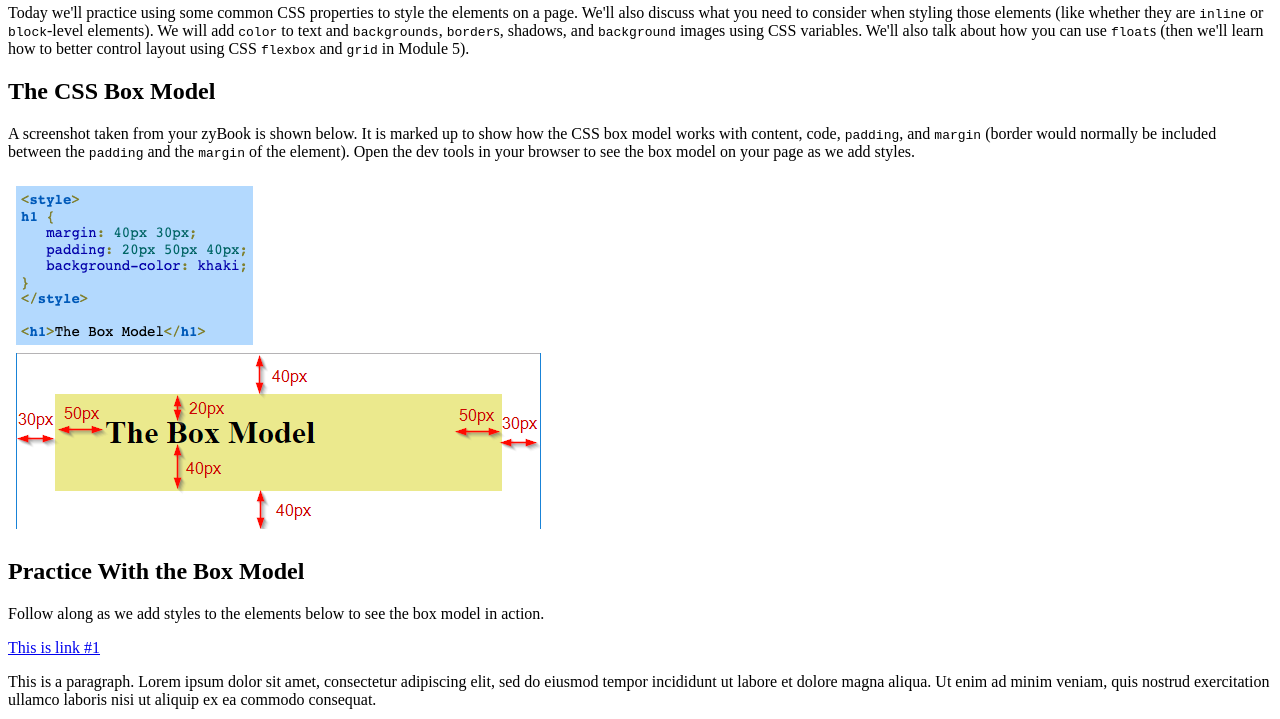
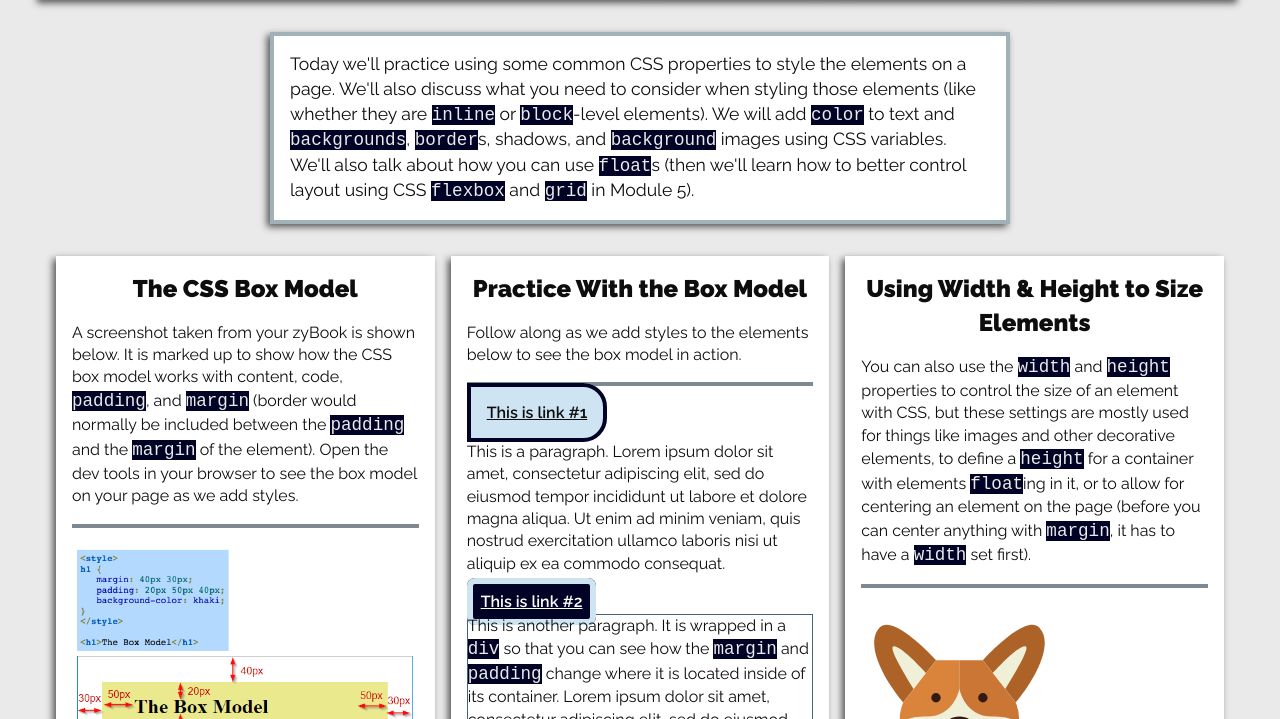
Before and after one commit to zwanner/box-model-common-props, a plain HTML site: page index.html in a window 1280 px wide. Shown: the part 254-973 px from the top of the page. Drawn offline with Linux system fonts and the light colour scheme.

Commit message:
Linked stylesheet

```diff
--- a/index.html
+++ b/index.html
@@ -6,7 +6,7 @@
 
         <!-- ADD YOUR NAME TO THE AUTHOR TAG -->
         <!-- TO DO -->
-        <meta name="author" content="">
+        <meta name="author" content="Owen van der Zwan">
         <meta name="description" content="Practicing the CSS Box Model and commonly used CSS properties">
 
         <!-- THIS META TAG IS INCLUDED BECAUSE THIS PAGE IS RESPONSIVE -->
@@ -18,6 +18,7 @@
         <link href="https://fonts.googleapis.com/css2?family=Raleway:wght@400;600;900&display=swap" rel="stylesheet">
 
         <!-- LINK TO CSS FILE -->
+        <link rel="stylesheet" href="styles.css">
         <!-- TO DO -->
     </head>
     <body id="top">
```
